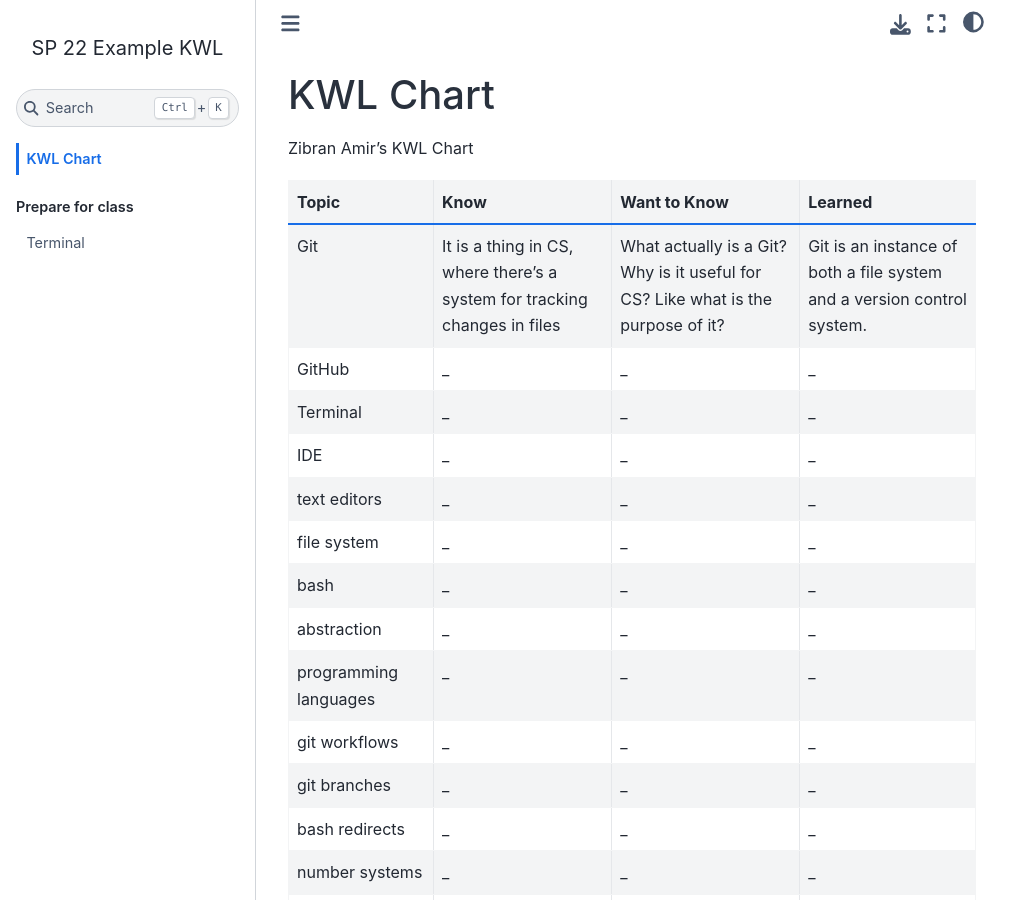
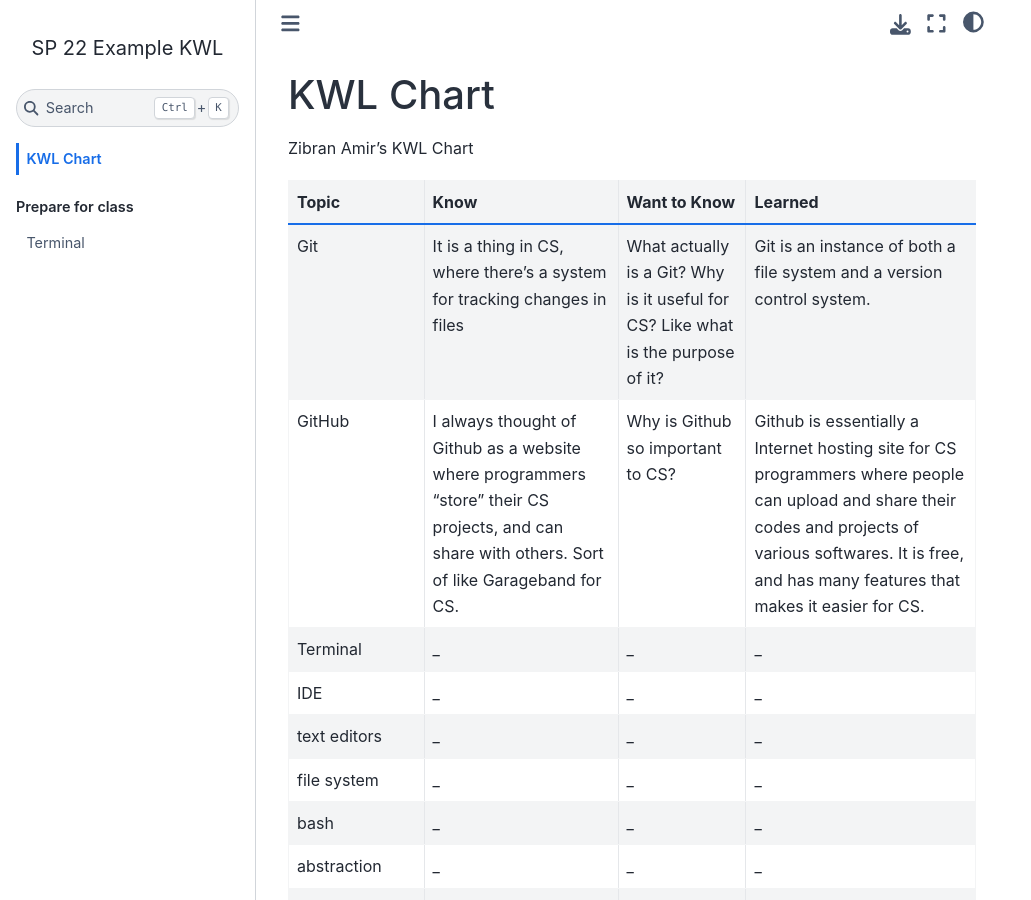
Before and after one commit to zibranamir2/kwl-chart-example, a Jupyter Book: the page built from chart.md, in a window 1280 px wide and 900 px high. Shown: the whole window, without its empty margins (0-1031 px from the left). Built offline with Jupyter Book 1.0.4 settings and Sphinx 7.4.7 and the Sphinx Book theme 1.1.4, drawn with Linux system fonts in a browser that asks for light colours.

Commit message:
Update chart.md

```diff
--- a/chart.md
+++ b/chart.md
@@ -5,7 +5,7 @@ Zibran Amir's KWL Chart
 | Topic | Know | Want to Know | Learned |
 | ------| ------- | ------ | ------- |
 | Git | It is a thing in CS, where there's a system for tracking changes in files | What actually is a Git? Why is it useful for CS? Like what is the purpose of it? |  Git is an instance of both a file system and a version control system. |
-| GitHub | _ | _ | _ |
+| GitHub | I always thought of Github as a website where programmers "store" their CS projects, and can share with others. Sort of like Garageband for CS. | Why is Github so important to CS? | Github is essentially a Internet hosting site for CS programmers where people can upload and share their codes and projects of various softwares. It is free, and has many features that makes it easier for CS. |
 | Terminal | _ | _ | _ |
 | IDE | _ | _ | _ |
 | text editors | _ | _ | _ |
```
